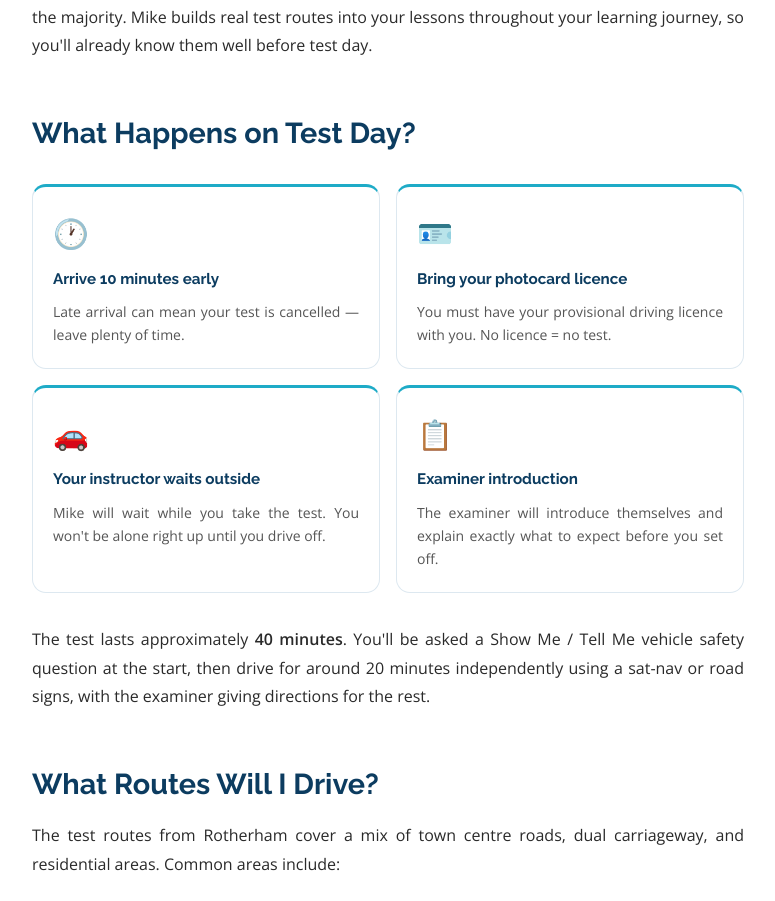
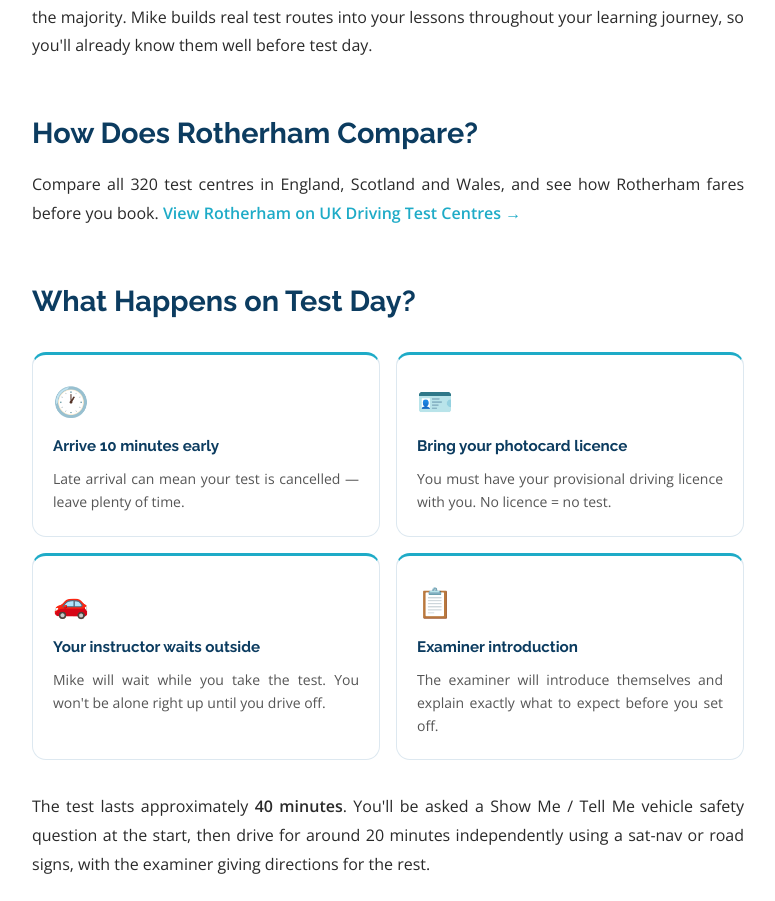
Before and after one commit to mikehinton-wq/mods-website, a React (Vite) app: page /the-driving-test in a window 1280 px wide. Shown: the part 1288-2189 px from the top of the page, without its empty margins (252-1027 px from the left). Built offline with nearby package versions, Linux system fonts and the light colour scheme.

Commit message:
Update site

```diff
--- a/src/pages/TheDrivingTest.jsx
+++ b/src/pages/TheDrivingTest.jsx
@@ -132,6 +132,9 @@ export default function TheDrivingTest() {
           <h2 style={s.h2}>What is the Pass Rate at Rotherham?</h2>
           <p style={s.p}>The current first-time pass rate at Rotherham test centre is around <strong>51%</strong> — broadly in line with the national average. With the right preparation, there is absolutely no reason you can't be in the majority. Mike builds real test routes into your lessons throughout your learning journey, so you'll already know them well before test day.</p>
 
+          <h2 style={s.h2}>How Does Rotherham Compare?</h2>
+          <p style={s.p}>Compare all 320 test centres in England, Scotland and Wales, and see how Rotherham fares before you book. <a href="https://ukdrivingtestcentres.co.uk/rotherham/" target="_blank" rel="noreferrer" style={{ color: 'var(--primary)', fontWeight: 600 }}>View Rotherham on UK Driving Test Centres →</a></p>
+
           <h2 style={s.h2}>What Happens on Test Day?</h2>
           <div style={s.tipGrid} className="mobile-1col">
             {testDaySteps.map(step => (
```
